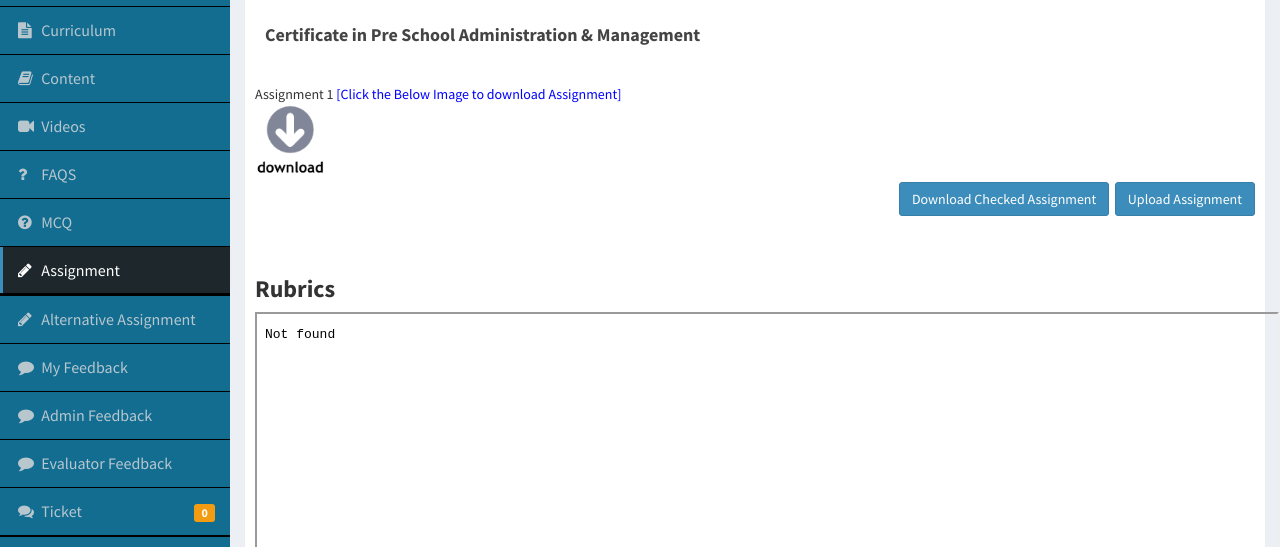
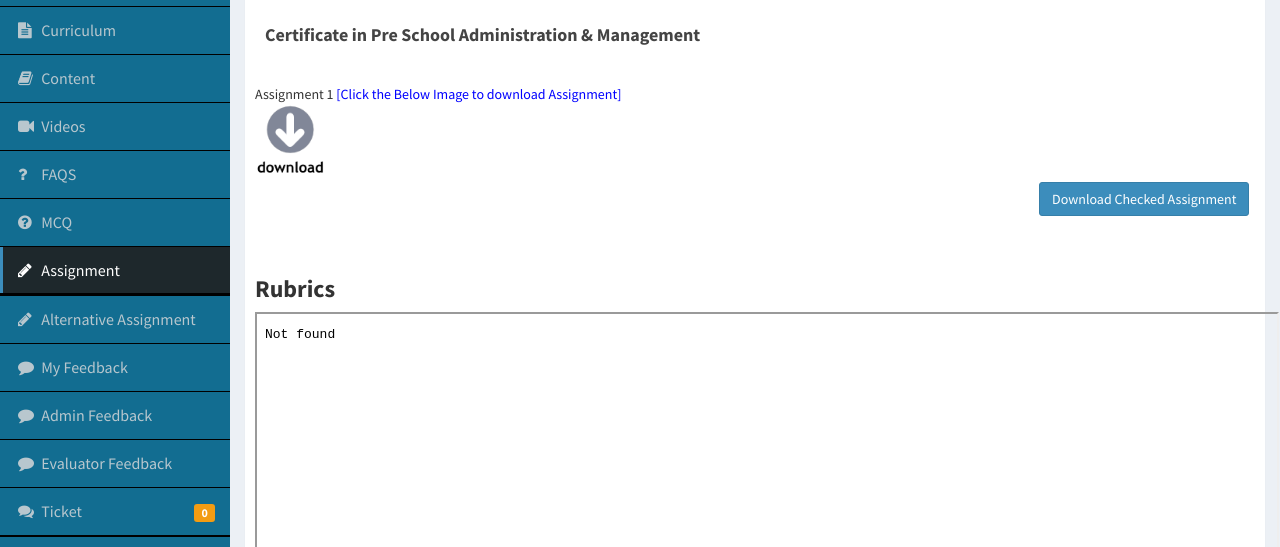
Before and after one commit to SAndhiyashuuu/sandhiyashuuu.github.io, a plain HTML site: page Assignment/Assignment.html in a window 1280 px wide. Shown: the part 245-792 px from the top of the page. Drawn offline with Linux system fonts and the light colour scheme.

Commit message:
rm upload

```diff
--- a/Assignment/Assignment.html
+++ b/Assignment/Assignment.html
@@ -348,8 +348,8 @@ respond within 48 hours, the ticket will be closed.<br><br>
                   </div>
 
 
-                <form action="#" method="post" accept-charset="utf-8">                  <div align="right"><a href="../res/doc/Checked_Assignment-1.doc"><button type="button" class="btn btn-primary">Download Checked Assignment</button></a>&nbsp;&nbsp;<button type="submit" class="btn btn-primary">Upload Assignment</button></div>
-                  </form>
+                <div align="right"><a href="../res/doc/Checked_Assignment-1.doc"><button type="button" class="btn btn-primary">Download Checked Assignment</button></a>&nbsp;&nbsp;</div>
+
                   <br>
 
 
```
